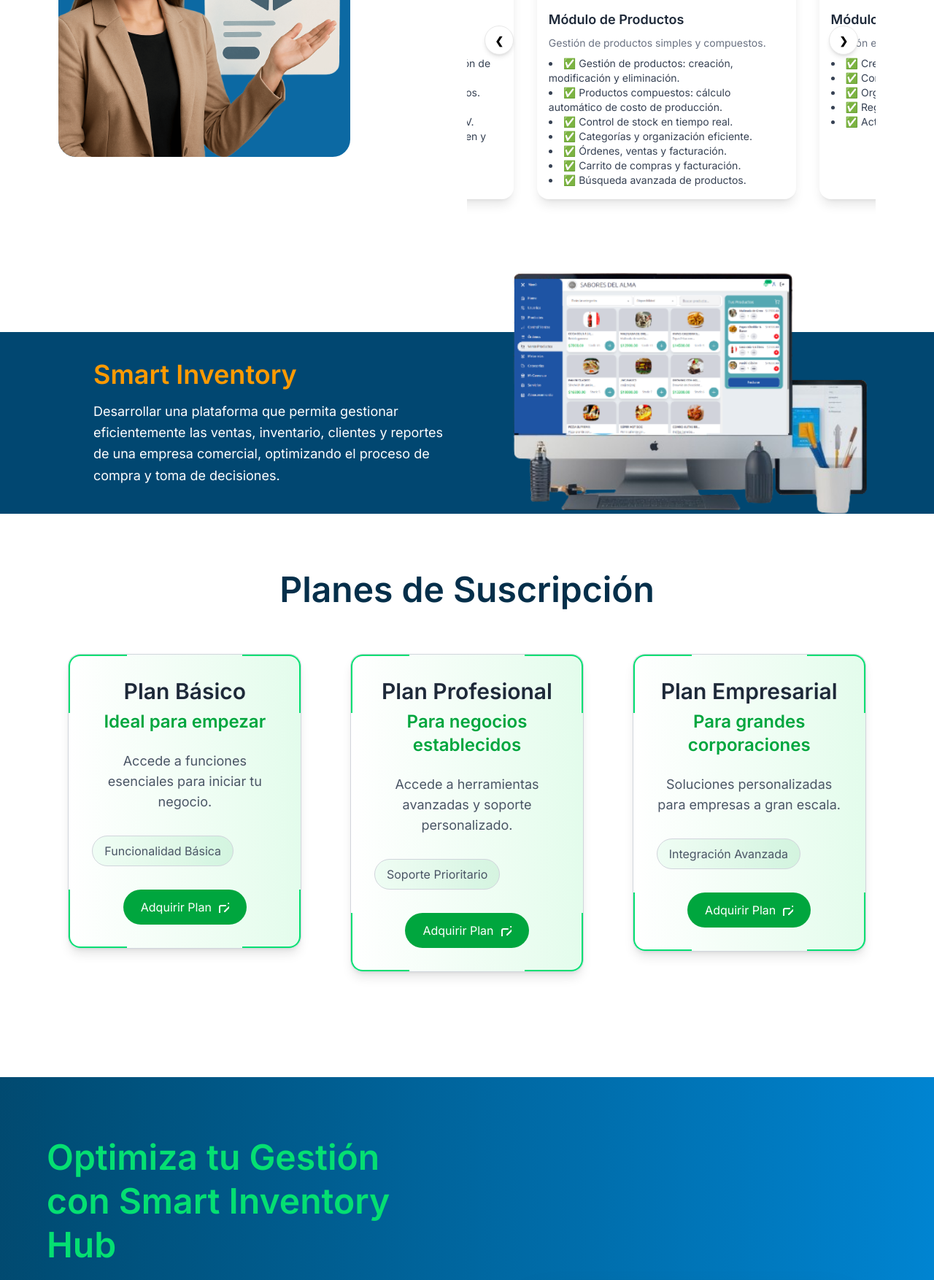
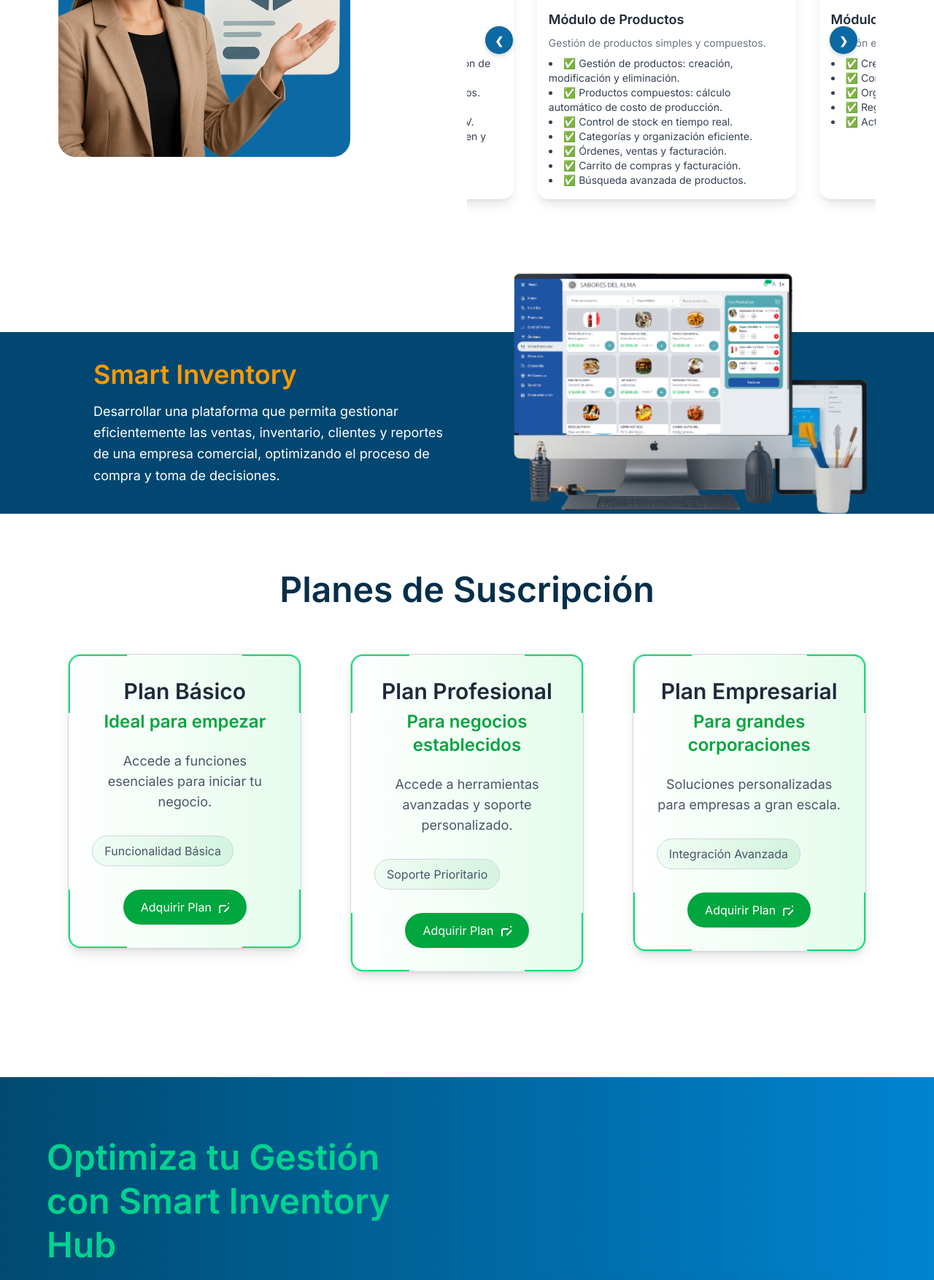
Before and after one commit to millerbermeo/landing_astro, an Astro site: page / in a window 1280 px wide. Shown: the part 1225-2979 px from the top of the page at 73% size. Built offline with nearby package versions, Linux system fonts and the light colour scheme; Astro itself is replaced by a stand-in of ours; grey boxes are pictures that could not be loaded.

Commit message:
commit avances

```diff
--- a/src/components/AboutSystem.astro
+++ b/src/components/AboutSystem.astro
@@ -7,7 +7,7 @@
         <!-- Texto -->
         <div class="w-full lg:w-1/2 text-center lg:text-left">
             <h2
-                class="text-3xl sm:text-4xl lg:text-5xl font-extrabold mb-6 text-green-400 leading-tight"
+                class="text-3xl sm:text-4xl lg:text-5xl font-extrabold mb-6 text-success leading-tight"
             >
                 Optimiza tu Gestión con Smart Inventory Hub
             </h2>
@@ -21,7 +21,7 @@
 
             <!-- Separador -->
             <div
-                class="w-24 h-1 bg-gradient-to-r from-green-400 to-white rounded-full mb-6 mx-auto lg:mx-0"
+                class="w-24 h-1 bg-gradient-to-r from-success to-white rounded-full mb-6 mx-auto lg:mx-0"
             >
             </div>
 
--- a/src/components/CarouselServices.jsx
+++ b/src/components/CarouselServices.jsx
@@ -170,13 +170,13 @@
       <div className="absolute flex justify-between items-center w-full max-w-7xl px-6 top-1/2 -translate-y-1/2">
         <button
           onClick={prevCards}
-          className="btn btn-circle bg-white text-black shadow-md hover:scale-110"
+          className="btn btn-circle bg-[#0C69A3] text-white shadow-md hover:scale-110"
         >
           ❮
         </button>
         <button
           onClick={nextCards}
-          className="btn btn-circle bg-white text-black shadow-md hover:scale-110"
+          className="btn btn-circle bg-[#0C69A3] text-white shadow-md hover:scale-110"
         >
           ❯
         </button>
--- a/src/layouts/Layout.astro
+++ b/src/layouts/Layout.astro
@@ -42,5 +42,6 @@
 		margin: 0;
 		width: 100%;
 		height: 100%;
+		padding: 0;
 	}
 </style>
```
